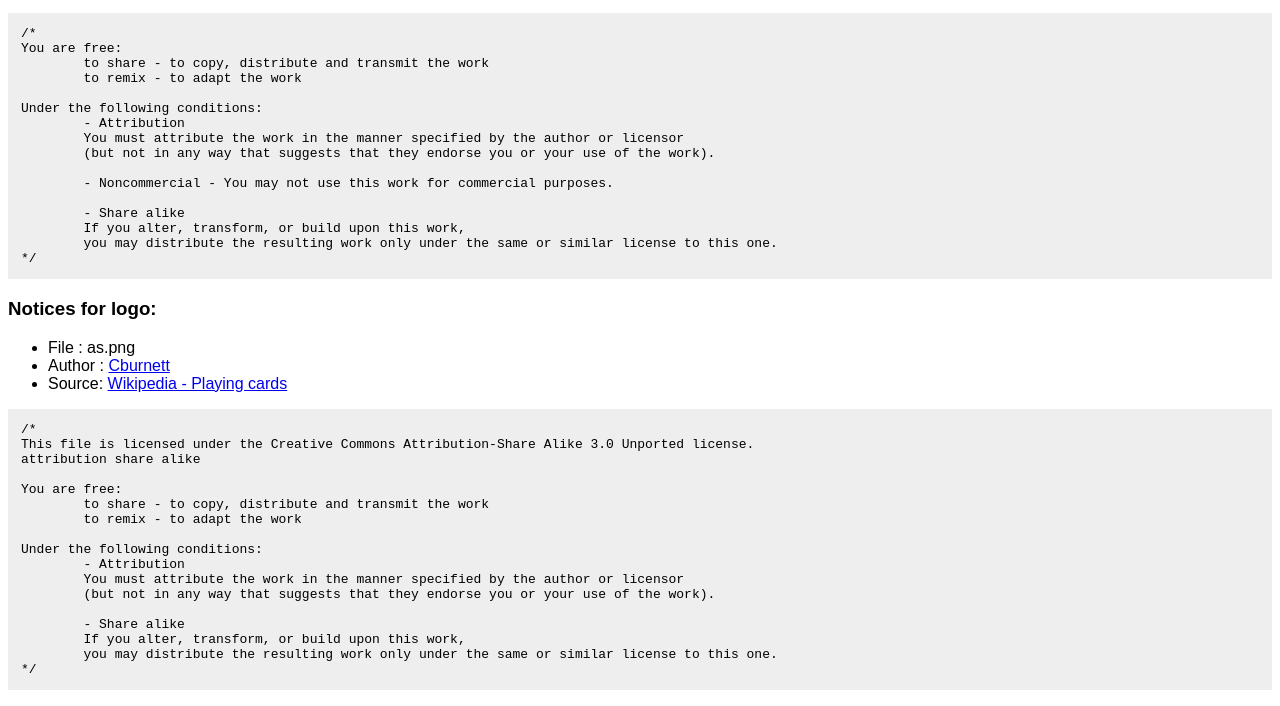
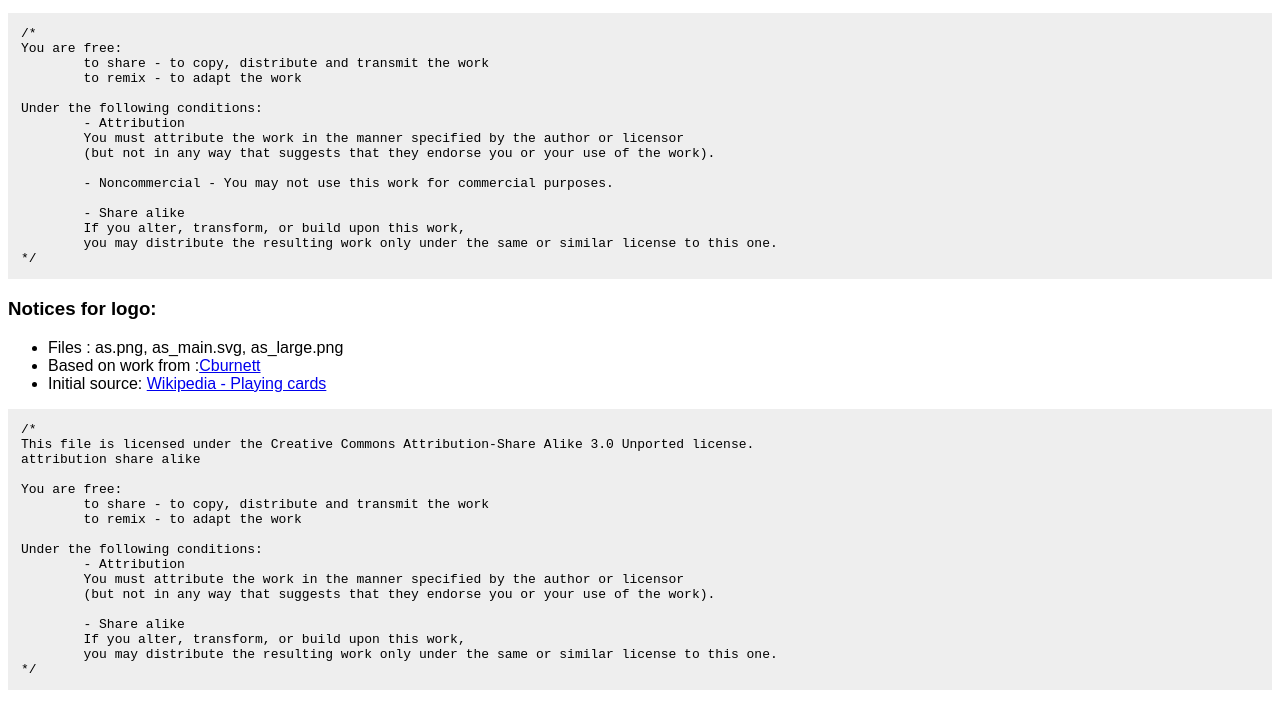
Before and after one commit to ragusa87/android-JassScorer, a plain HTML site: page assets/licenses.html in a window 1280 px wide. Shown: the part 87-793 px from the top of the page. Drawn offline with Linux system fonts and the light colour scheme.

Commit message:
new logo

```diff
--- a/assets/licenses.html
+++ b/assets/licenses.html
@@ -22,9 +22,9 @@ Under the following conditions:
 
 <h3>Notices for logo:</h3>
 <ul>
-<li>File : as.png</li>
-<li>Author : <a href="http://en.wikipedia.org/wiki/User:Cburnett">Cburnett</a></li>
-<li>Source: <a href="http://en.wikipedia.org/wiki/File:Playing_card_club_A.svg">Wikipedia - Playing cards</a>
+<li>Files : as.png, as_main.svg, as_large.png</li>
+<li>Based on work from :<a href="http://en.wikipedia.org/wiki/User:Cburnett">Cburnett</a></li>
+<li>Initial source: <a href="http://en.wikipedia.org/wiki/File:Playing_card_club_A.svg">Wikipedia - Playing cards</a>
 </ul>
 <pre>
 /*
```
Also changed, not shown: res/drawable-hdpi/as.png, res/drawable-ldpi/as.png, res/drawable-mdpi/as.png, res/drawable-xhdpi/as.png, res/drawable/as_large.png, 4 other files.
